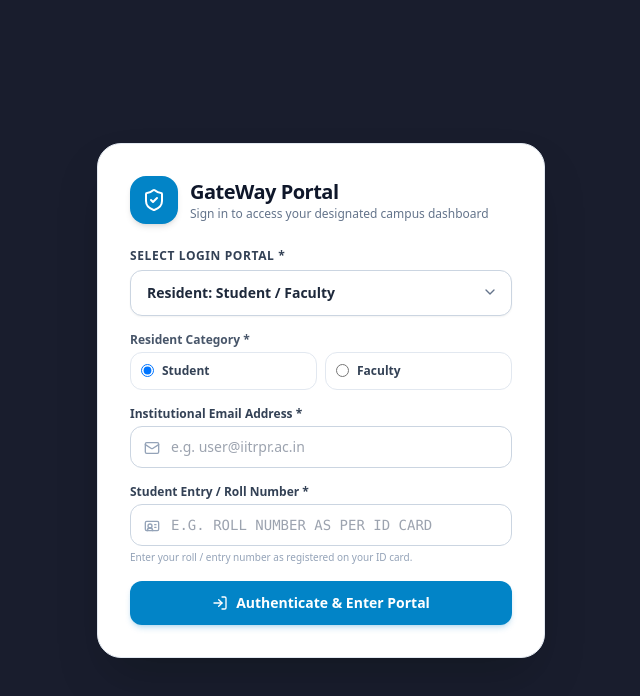
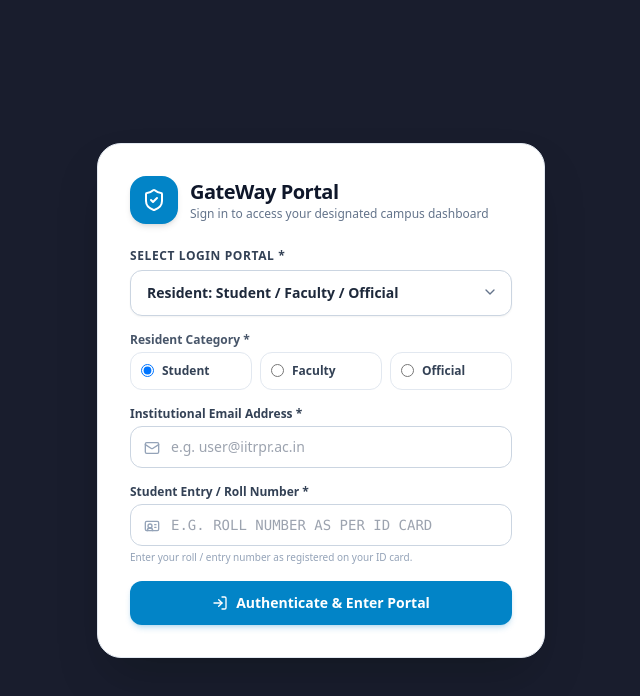
Before and after one commit to anweshaaroy/GateWay, a React (Vite) app: page / in a window 1280 px wide. Shown: the top 696 px of the page, without its empty margins (319-959 px from the left). Built offline with nearby package versions, Linux system fonts and the light colour scheme.

Commit message:
Update LoginModal and fix issues

```diff
--- a/src/components/LoginModal.jsx
+++ b/src/components/LoginModal.jsx
@@ -3,7 +3,7 @@ import { ShieldCheck, Mail, IdCard, ChevronDown, LogIn } from "lucide-react";
 
 export default function LoginModal({ isOpen, onLogin }) {
   const [roleSelect, setRoleSelect] = useState("resident");
-  const [residentType, setResidentType] = useState("student");
+  const [residentType, setResidentType] = useState("student"); // "student" | "faculty" | "official"
   const [email, setEmail] = useState("");
   const [entryNumber, setEntryNumber] = useState("");
   const [errorMsg, setErrorMsg] = useState("");
@@ -13,7 +13,6 @@ export default function LoginModal({ isOpen, onLogin }) {
   if (!isOpen) return null;
 
   const handleSubmit = (e) => {
-    z
     e.preventDefault();
     setErrorMsg("");
 
@@ -83,7 +82,7 @@ export default function LoginModal({ isOpen, onLogin }) {
                 }}
                 className="w-full text-sm font-semibold px-4 py-3 rounded-xl border border-slate-300 bg-white focus:ring-2 focus:ring-[#0284c7] appearance-none shadow-sm cursor-pointer outline-none text-slate-800"
               >
-                <option value="resident">Resident: Student / Faculty</option>
+                <option value="resident">Resident: Student / Faculty / Official</option>
                 <option value="admin">Security Admin Desk</option>
                 <option value="guard">Guard Terminal Post</option>
               </select>
@@ -91,14 +90,15 @@ export default function LoginModal({ isOpen, onLogin }) {
             </div>
           </div>
 
-          {/* Resident Sub-Category (Student / Faculty) */}
+          {/* Resident Sub-Category (Student / Faculty / Official) */}
           {roleSelect === "resident" && (
             <div>
               <label className="block text-xs font-semibold text-slate-600 mb-1">
                 Resident Category *
               </label>
-              <div className="grid grid-cols-2 gap-2">
-                <label className="flex items-center space-x-2 border border-slate-200 rounded-xl p-2.5 cursor-pointer hover:bg-slate-50">
+              <div className="grid grid-cols-3 gap-2">
+                {/* 1. Student */}
+                <label className="flex items-center space-x-2 border border-slate-200 rounded-xl p-2.5 cursor-pointer hover:bg-slate-50 transition">
                   <input
                     type="radio"
                     name="resType"
@@ -109,7 +109,9 @@ export default function LoginModal({ isOpen, onLogin }) {
                   />
                   <span className="text-xs font-bold text-slate-700">Student</span>
                 </label>
-                <label className="flex items-center space-x-2 border border-slate-200 rounded-xl p-2.5 cursor-pointer hover:bg-slate-50">
+
+                {/* 2. Faculty */}
+                <label className="flex items-center space-x-2 border border-slate-200 rounded-xl p-2.5 cursor-pointer hover:bg-slate-50 transition">
                   <input
                     type="radio"
                     name="resType"
@@ -119,6 +121,19 @@ export default function LoginModal({ isOpen, onLogin }) {
                     className="text-[#0284c7] focus:ring-[#0284c7]"
                   />
                   <span className="text-xs font-bold text-slate-700">Faculty</span>
+                </label>
+
+                {/* 3. Official / Staff */}
+                <label className="flex items-center space-x-2 border border-slate-200 rounded-xl p-2.5 cursor-pointer hover:bg-slate-50 transition">
+                  <input
+                    type="radio"
+                    name="resType"
+                    value="official"
+                    checked={residentType === "official"}
+                    onChange={() => setResidentType("official")}
+                    className="text-[#0284c7] focus:ring-[#0284c7]"
+                  />
+                  <span className="text-xs font-bold text-slate-700">Official</span>
                 </label>
               </div>
             </div>
@@ -142,7 +157,7 @@ export default function LoginModal({ isOpen, onLogin }) {
             </div>
           </div>
 
-          {/* Student Roll Number (Any format allowed) */}
+          {/* Student Roll Number (Only visible for students) */}
           {roleSelect === "resident" && residentType === "student" && (
             <div>
               <label className="block text-xs font-semibold text-slate-700 mb-1">
```
